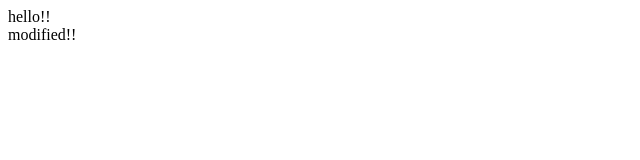
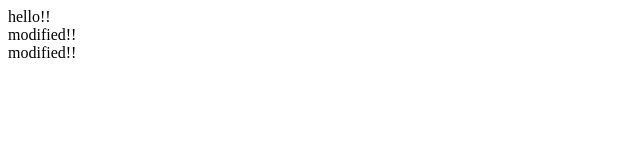
Before and after one commit to siskfunaki/html1, a plain HTML site: page index.html in a window 1280 px wide. Shown: the full height of the page, 0-640 px from the left. Drawn offline with Linux system fonts and the light colour scheme.

Commit message:
Update index.html

```diff
--- a/index.html
+++ b/index.html
@@ -3,5 +3,7 @@
     hello!!
     <br/>
     modified!!
+    <br/>
+    modified!!
   </body>
 </html>
```
